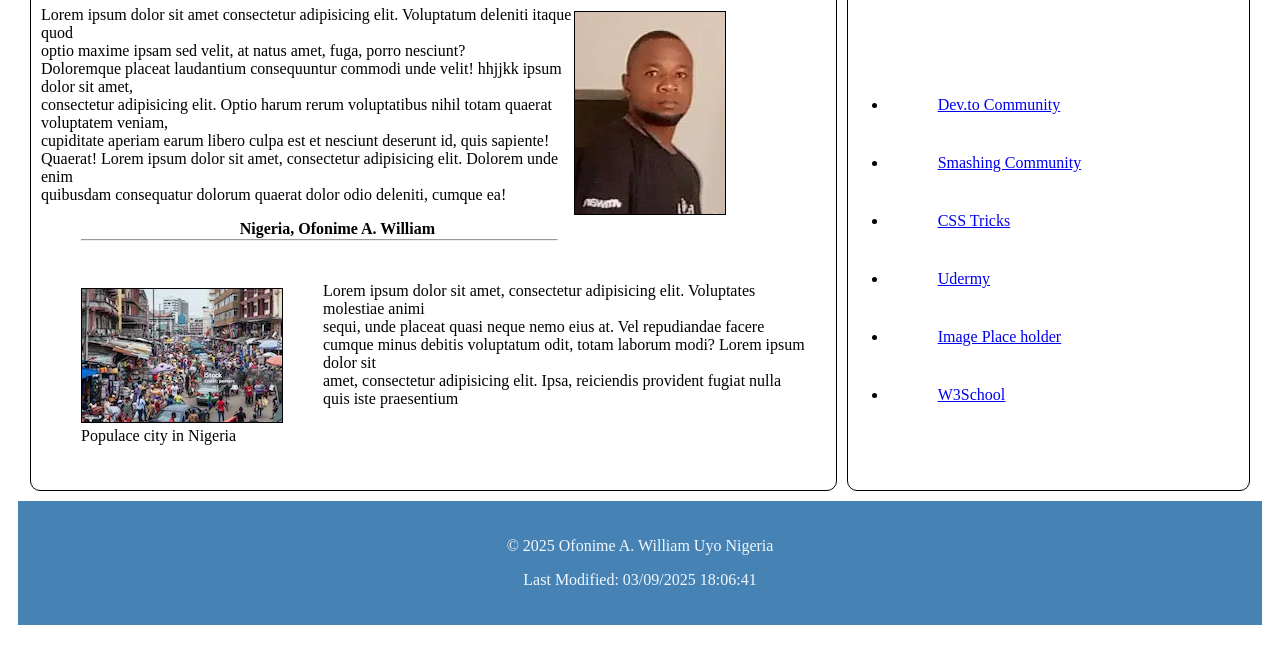
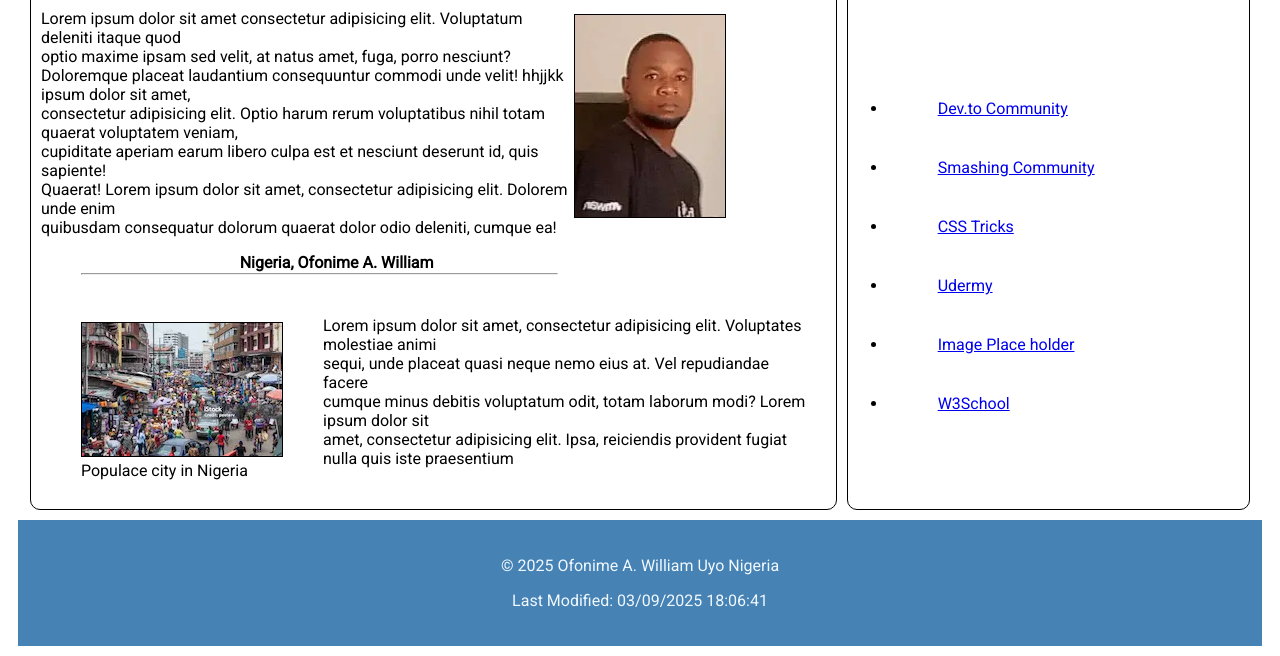
Before and after one commit to Willims1992/wdd131, a plain HTML site: page index.html in a window 1280 px wide. Shown: the part 194-850 px from the top of the page. Before the commit the page ends 829 px from the top, so only its background shows below. Drawn offline with Linux system fonts and the light colour scheme.

Commit message:
CORRETION

```diff
--- a/index.html
+++ b/index.html
@@ -7,6 +7,9 @@
     <meta name="description" content="This is the homepage of nynamic web foundamental-WDD131, weekone projects by Ofonime william ">
     <meta name="author" content="Ofonime Alphonsus William, the author.">
     <link rel="stylesheet" href="styles/base.css">
+    <link rel="preconnect" href="https://fonts.googleapis.com">
+    <link rel="preconnect" href="https://fonts.gstatic.com" crossorigin>
+    <link href="https://fonts.googleapis.com/css2?family=Roboto&display=swap" rel="stylesheet">
     <script src="scrypts/getdates.js" defer>
 
     </script>
--- a/styles/base.css
+++ b/styles/base.css
@@ -1,4 +1,7 @@
-
+body{
+    font-family: "Roboto", sans-serif;
+    font-weight: 400;
+}
 .main-header{
     background-color: steelblue;
 }
```
